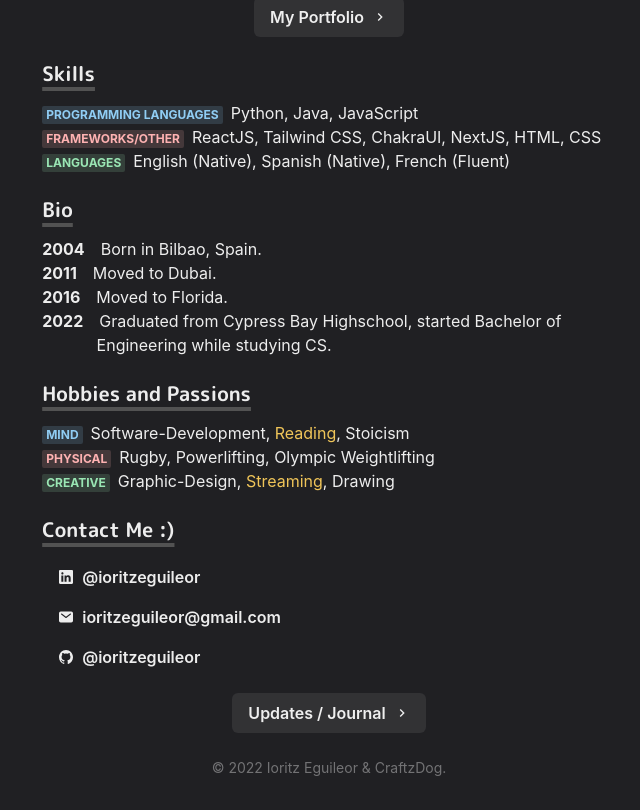
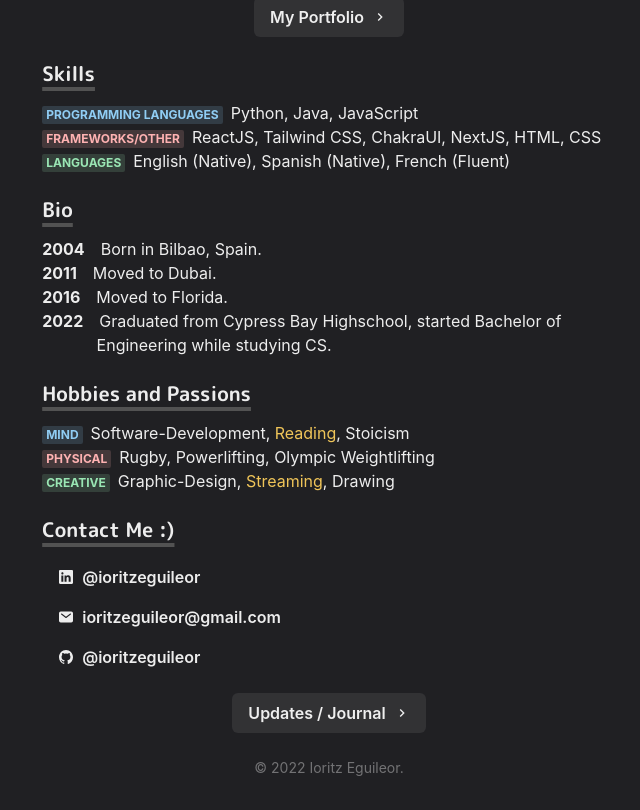
Before and after one commit to ioritzeguileor/ioritzeguileorcv, a Next.js app: page / in a window 1280 px wide. Shown: the part 774-1584 px from the top of the page, without its empty margins (311-951 px from the left). Built offline with nearby package versions, Linux system fonts and the light colour scheme.

Commit message:
Update footer.js

```diff
--- a/components/footer.js
+++ b/components/footer.js
@@ -3,7 +3,7 @@ import { Box } from '@chakra-ui/react'
 const Footer = () => {
   return (
     <Box align="center" opacity={0.4} fontSize="sm">
-      &copy; {new Date().getFullYear()} Ioritz Eguileor & CraftzDog.
+      &copy; {new Date().getFullYear()} Ioritz Eguileor.
     </Box>
   )
 }
```
